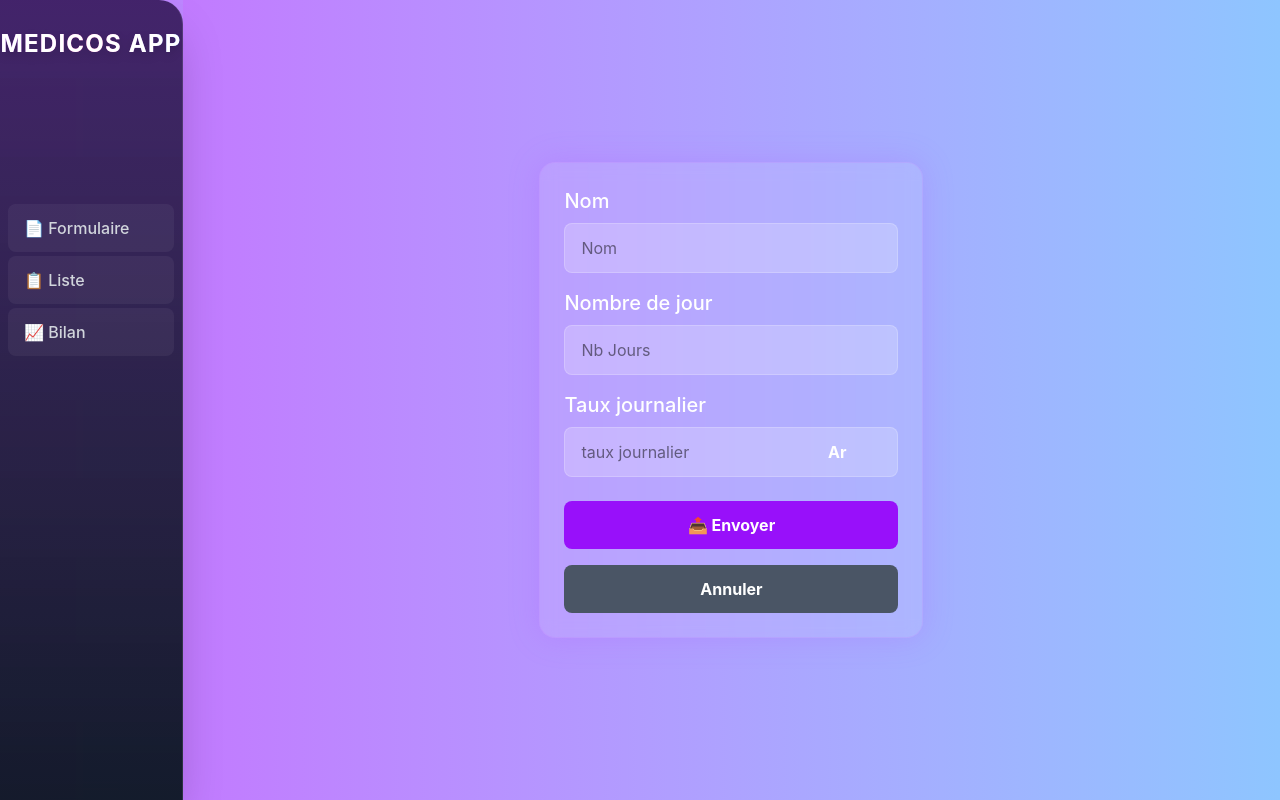
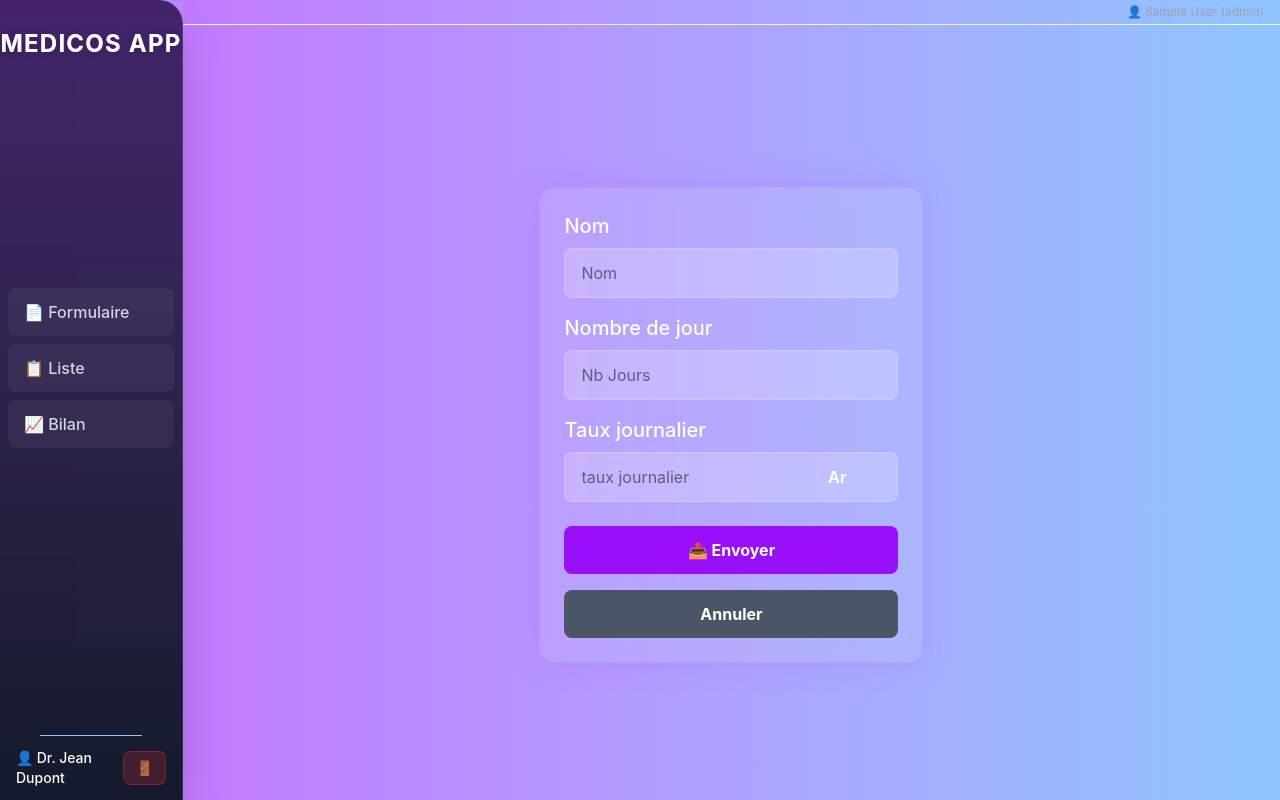
Before and after one commit to landry-geek/Medicos_Gestion, a Vue app in the folder frontend/: page / in a window 1280 px wide. Built offline with nearby package versions, Linux system fonts and the light colour scheme; no server answers; sample sign-in values are in the browser's storage.

Commit message:
final commit

```diff
--- a/frontend/src/components/BilanView.vue
+++ b/frontend/src/components/BilanView.vue
@@ -1,4 +1,9 @@
 <template>
+
+        <div class="text-xs text-gray-400 text-right px-4 py-1 border-b border-gray-100">
+          👤 {{ auth?.user?.value?.name }}
+        </div>
+
 <div class=" w-[85vw] h-screen">
     <div class=" flex items-center justify-around p-5 gap-9 w-[85vw] h-40">
         <div class="bg-gray-700/80 backdrop-blur-sm p-6 rounded-2xl shadow-xl w-56 text-center border border-white/10">
@@ -98,8 +103,15 @@
 
 <script>
 import axios from "axios"
+import { inject } from 'vue'  // ← AJOUTER CETTE LIGNE
 
 export default {
+     // ⬇️ AJOUTER CETTE SECTION ⬇️
+    setup() {
+        const auth = inject('auth')
+        return { auth }
+    },
+    // ⬆️ FIN AJOUT ⬆️
    props: {
     medecins: {
         type: Array,
--- a/frontend/src/components/FormulaireView.vue
+++ b/frontend/src/components/FormulaireView.vue
@@ -1,4 +1,7 @@
 <template>
+            <div class="text-xs text-gray-400 text-right px-4 py-1 border-b border-gray-100">
+    👤 {{ auth?.user?.value?.name }} ({{ auth?.user?.value?.role }})
+            </div>
 
     <div class="flex items-center justify-center min-h-screen bg-gradient-to-r from-purple-400 to-blue-300">
     <form  @submit.prevent="ajouterMedecin" class="shadow-[0_0_30px_rgba(168,85,247,0.5)]
@@ -47,9 +50,17 @@
 <script>
 
 import axios from "axios"
+import { inject } from 'vue'
 
 export default
 {
+
+   setup() {
+        const auth = inject('auth')
+        return { auth }
+    },
+
+
         // Ajouter dans les props
 props: {
     medecin: {
--- a/frontend/src/components/ListeView.vue
+++ b/frontend/src/components/ListeView.vue
@@ -1,9 +1,16 @@
 <template>
 
+
     <div  class="w-260 h-screen flex items-center justify-center">
+
         <div class="bg-white h-[70vh] w-[800px]
         shadow-[0_0_60px_rgba(239,68,68,0.8)]
         overflow-hidden  flex flex-col rounded-lg shadow-lg">
+
+            <div class="text-xs text-gray-400 px-4 py-1 text-right border-b border-gray-100">
+            👤 {{ auth?.user?.value?.name }} ({{ auth?.user?.value?.role }})
+            </div>
+
             <div  class="bg-gray-400 flex items-center text-white">
                 <span class=" text-black  bg-green-100 font-bold w-16 px-2 py-1">Numed</span>
                 <span class=" text-black font-bold w-40 px-2 py-1">Nom</span>
@@ -51,8 +58,17 @@
 
 <script>
 import axios from "axios"
+import { inject } from 'vue'
 export default {
+    // ⬇️ AJOUTER CETTE SECTION ⬇️
+    setup() {
+        const auth = inject('auth')
+        return { auth }
+    },
+    // ⬆️ FIN AJOUT ⬆️
     props: {
+
+
     medecins: {
         type: Array,
         default: () => []
--- /dev/null
+++ b/frontend/src/composables/useApi.js
@@ -0,0 +1,54 @@
+// frontend/src/composables/useApi.js
+import { inject } from 'vue'
+
+export function useApi() {
+  const auth = inject('auth')
+
+  const fetchWithAuth = (endpoint, options = {}) => {
+    const token = localStorage.getItem('medicos_token')
+    const user = auth?.user?.value || null
+
+    console.log(`📡 Appel API simulé: ${endpoint}`, {
+      headers: {
+        'Authorization': token ? `Bearer ${token}` : null,
+        'X-User-Email': user?.email || null,
+        'X-User-Role': user?.role || null
+      },
+      ...options
+    })
+
+    return new Promise((resolve) => {
+      setTimeout(() => {
+        const mockResponses = {
+          '/api/patients': {
+            success: true,
+            data: [
+              { id: 1, nom: 'Martin', prenom: 'Sophie', age: 45, diagnostic: 'Hypertension' },
+              { id: 2, nom: 'Bernard', prenom: 'Michel', age: 62, diagnostic: 'Diabète' },
+              { id: 3, nom: 'Dubois', prenom: 'Claire', age: 38, diagnostic: 'Migraine' }
+            ]
+          },
+          '/api/bilans': {
+            success: true,
+            data: [
+              { id: 1, patient: 'Sophie Martin', date: '2026-06-20', resultats: 'Normaux' },
+              { id: 2, patient: 'Michel Bernard', date: '2026-06-18', resultats: 'À surveiller' }
+            ]
+          }
+        }
+
+        if (mockResponses[endpoint]) {
+          resolve(mockResponses[endpoint])
+        } else {
+          resolve({
+            success: true,
+            message: `Données mockées pour ${endpoint}`,
+            data: []
+          })
+        }
+      }, 300)
+    })
+  }
+
+  return { fetchWithAuth }
+}
--- /dev/null
+++ b/frontend/src/composables/useAuth.js
@@ -0,0 +1,86 @@
+// frontend/src/composables/useAuth.js
+import { ref, computed, readonly } from 'vue'
+
+// États globaux
+const user = ref(null)
+const isAuthenticated = ref(false)
+const loading = ref(false)
+
+export function useAuth() {
+  // Action de connexion
+        const login = (email, password) => {
+            loading.value=true
+  return new Promise((resolve) => {
+    setTimeout(() => {
+      const userData = {
+        id: 1,
+        name: 'Dr. Jean Dupont',
+        email: email || 'jean.dupont@medicos.com',
+        role: 'medecin',
+        specialite: 'Cardiologie',
+        avatar: 'https://ui-avatars.com/api/?name=JD&background=0D9488&color=fff'
+      }
+
+      user.value = userData
+      isAuthenticated.value = true
+
+      localStorage.setItem('medicos_token', 'fake_jwt_token_12345')
+      localStorage.setItem('medicos_user', JSON.stringify(userData))
+
+      loading.value = false  // ← S'assurer que loading passe à false
+
+      resolve(userData)
+    }, 500)
+  })
+}
+
+
+  // Action de déconnexion
+  const logout = () => {
+    user.value = null
+    isAuthenticated.value = false
+    loading.value = false
+    localStorage.removeItem('medicos_token')
+    localStorage.removeItem('medicos_user')
+  }
+
+  // Vérifier l'authentification
+  const checkAuth = () => {
+    const token = localStorage.getItem('medicos_token')
+    const storedUser = localStorage.getItem('medicos_user')
+
+    if (token && storedUser) {
+      try {
+        user.value = JSON.parse(storedUser)
+        isAuthenticated.value = true
+        return true
+      } catch (e) {
+        localStorage.removeItem('medicos_user')
+        return false
+      }
+    }
+    return false
+  }
+
+  // Computed
+  const getUser = computed(() => user.value)
+  const getIsAuthenticated = computed(() => isAuthenticated.value)
+  const getLoading = computed(() => loading.value)
+  const getUserRole = computed(() => user.value?.role || null)
+
+  // Initialisation automatique
+  checkAuth()
+
+  return {
+    user: readonly(user),
+    isAuthenticated: readonly(isAuthenticated),
+    loading: readonly(loading),
+    getUser,
+    getIsAuthenticated,
+    getLoading,
+    getUserRole,
+    login,
+    logout,
+    checkAuth
+  }
+}
--- a/frontend/src/main.js
+++ b/frontend/src/main.js
@@ -2,9 +2,15 @@ import { createApp } from 'vue'
 import App from './App.vue'
 import router from './router'
 import './main.css'
+import { useAuth } from './composables/useAuth'
 
 const app = createApp(App)
 
+
+const auth = useAuth()
+app.provide('auth', auth)
+
 app.use(router)
 
+
 app.mount('#app')
--- a/frontend/src/router/index.js
+++ b/frontend/src/router/index.js
@@ -1,4 +1,5 @@
 import { createRouter, createWebHistory } from 'vue-router'
+import { useAuth } from '../composables/useAuth'
 
 const router = createRouter({
   history: createWebHistory(import.meta.env.BASE_URL),
@@ -6,9 +7,50 @@ const router = createRouter({
     {
       path: '/',
       name: 'home',
-      component: () => import('@/views/HomeView.vue')
+      component: () => import('@/views/HomeView.vue'),
+      meta: { requiresAuth: true }
     },
-  ],
+    {
+      path: '/bilan',
+      name: 'bilan',
+      component: () => import('@/components/BilanView.vue'),
+      meta: { requiresAuth: true }
+    },
+    {
+      path: '/formulaire',
+      name: 'formulaire',
+      component: () => import('@/components/FormulaireView.vue'),
+      meta: { requiresAuth: true }
+    },
+    {
+      path: '/liste',
+      name: 'liste',
+      component: () => import('@/components/ListeView.vue'),
+      meta: { requiresAuth: true }
+    },
+    {
+      path: '/login',
+      name: 'login',
+      component: () => import('@/views/LoginView.vue'),
+      meta: { guest: true }
+    }
+  ]
+})
+
+// ⬇️⬇️⬇️ METTRE ICI EN DEHORS DU createRouter ⬇️⬇️⬇️
+router.beforeEach((to, _from) => {
+  const auth = useAuth()
+  auth.checkAuth()
+
+  if (to.meta.requiresAuth && !auth.isAuthenticated.value) {
+    return '/login'  // ← SUPPRIMER next() et retourner directement
+  }
+
+  if (to.meta.guest && auth.isAuthenticated.value) {
+    return '/'  // ← SUPPRIMER next() et retourner directement
+  }
+
+  return true  // ← AJOUTER return true
 })
 
 export default router
--- a/frontend/src/views/HomeView.vue
+++ b/frontend/src/views/HomeView.vue
@@ -1,76 +1,67 @@
 <template>
-    <div class="bg-gradient-to-r from-purple-400 to-blue-300 w-screen h-screen flex justify-between">
-        <div class="bg-gray-800/90 w-50 h-screen rounded-tr-3xl shadow-2xl border-r border-white/10 backdrop-blur-sm bg-gradient-to-b from-purple-900/50 to-gray-900/90">
+    <div class="  bg-gradient-to-r from-purple-400 to-blue-300 w-screen h-screen flex justify-between overflow-hidden">
+        <!-- MENU GAUCHE -->
+     <div class="bg-gray-800/90 w-50 h-screen rounded-tr-3xl shadow-2xl border-r border-white/10 backdrop-blur-sm bg-gradient-to-b from-purple-900/50 to-gray-900/90 flex flex-col">
     <h1 class="text-center pt-7 text-white text-2xl font-bold tracking-wider bg-gradient-to-r from-purple-400 via-pink-400 to-blue-400 bg-clip-text text-transparent drop-shadow-lg">MEDICOS APP</h1>
 
-            <div class="text-center space-y-2 pt-35" >
-
-                <div class="
-                bg-white/5 px-4 py-3 mx-2 my-1 text-gray-300 hover:text-white hover:bg-purple-500/20 rounded-lg transition-all duration-300 cursor-pointer  border-transparent hover:border-purple-400 hover:scale-105  flex items-center gap-3 font-medium" @click="pageActive='FormulaireView'">📄 Formulaire</div>
-                <div class="bg-white/5 px-4 py-3 mx-2 my-1 text-gray-300 hover:text-white hover:bg-purple-500/20 rounded-lg transition-all duration-300 cursor-pointer  border-transparent hover:border-purple-400 hover:scale-105 flex items-center gap-3 font-medium" @click="pageActive='ListeView'">📋 Liste</div>
-
-                <div class="bg-white/5 px-4 py-3 mx-2 my-1 text-gray-300 hover:text-white hover:bg-purple-500/20 rounded-lg transition-all duration-300 cursor-pointer  border-transparent hover:border-purple-400 hover:scale-105 flex items-center gap-3 font-medium" @click="pageActive='BilanView'">📈 Bilan</div>
+    <div class="text-center space-y-2 pb-15 flex flex-col justify-center flex-1">
+        <div class="bg-white/5 px-4 py-3 mx-2 my-1 text-gray-300 hover:text-white hover:bg-purple-500/20 rounded-lg transition-all duration-300 cursor-pointer border-transparent hover:border-purple-400 hover:scale-105 flex items-center gap-3 font-medium" @click="pageActive='FormulaireView'">📄 Formulaire</div>
+        <div class="bg-white/5 px-4 py-3 mx-2 my-1 text-gray-300 hover:text-white hover:bg-purple-500/20 rounded-lg transition-all duration-300 cursor-pointer border-transparent hover:border-purple-400 hover:scale-105 flex items-center gap-3 font-medium" @click="pageActive='ListeView'">📋 Liste</div>
+        <div class="bg-white/5 px-4 py-3 mx-2 my-1 text-gray-300 hover:text-white hover:bg-purple-500/20 rounded-lg transition-all duration-300 cursor-pointer border-transparent hover:border-purple-400 hover:scale-105 flex items-center gap-3 font-medium" @click="pageActive='BilanView'">📈 Bilan</div>
     </div>
 
+    <!-- ⬇️ AJOUTER ICI (en bas) ⬇️ -->
+    <div class="border-b border-blue-300 mx-10"></div>
+    <div class="flex items-center justify-between px-4 py-3">
+        <span class="text-white text-sm font-medium">👤 Dr. Jean Dupont</span>
+        <button
+            @click="deconnexion"
+            class="bg-red-500/20 hover:bg-red-500/40 text-red-300 hover:text-white px-3 py-1.5 rounded-lg text-sm transition-all duration-300 border border-red-500/30 hover:border-red-400"
+        >
+            🚪
+        </button>
+    </div>
+</div>
 
-            </div>
-             <!-- Dans le template, APRÈS </div> qui ferme la liste -->
-                <div v-if="showModal" class="fixed inset-0  bg-black/50 flex items-center justify-center z-50">
-
-                    <div class="  relative p-[-5] rounded-2xl w-[400px] max-h-[600px] overflow-y-hidden shadow-2xl bg-gradient-to-r from-purple-400 to-blue-300 mt-5">
-
-                        <!-- ❌ Bouton fermer -->
-                        <button @click="fermerModal" class=" bg-gray-400 absolute  top-10 right-4 h-10 w-10 flex items-center justify-center   text-black/50 hover:text-black text-xl">
+        <!-- MODAL -->
+        <div v-if="showModal" class="fixed inset-0 bg-black/50 flex items-center justify-center z-50">
+            <div class="relative p-[-5] rounded-2xl w-[400px] max-h-[600px] overflow-y-hidden shadow-2xl bg-gradient-to-r from-purple-400 to-blue-300 mt-5">
+                <button @click="fermerModal" class="bg-gray-400 absolute top-10 right-4 h-10 w-10 flex items-center justify-center text-black/50 hover:text-black text-xl">
                     X
                 </button>
-
-
-                        <!-- Formulaire -->
                 <FormulaireView
                     :medecin="medecinAModifier"
                     mode="modification"
                     @medecin-modifie="sauvegarderModification"
                     @annuler="fermerModal"
                 />
-
+            </div>
         </div>
 
-                </div>
-
-
-        <div class=" bg-gradient-to-r from-purple-400 to-blue-300  w-300 h-screen">
-
-
+        <!-- CONTENU DROITE -->
+        <div class="bg-gradient-to-r from-purple-400 to-blue-300 w-300 h-screen overflow-hidden">
             <FormulaireView
                 v-if="pageActive === 'FormulaireView'"
                 @medecin-ajoute="ajouterMedecin"
                 :medecin="medecinAModifier"
                 :mode="mode"
-
             />
 
             <ListeView
                 v-if="pageActive === 'ListeView'"
                 :medecins="liste"
                 @modifier="ouvrirModal"
-                @supprimer="supprimerMedecin"   />
+                @supprimer="supprimerMedecin"
+            />
 
-            <BilanView v-if="pageActive === 'BilanView' "
+            <BilanView
+                v-if="pageActive === 'BilanView'"
                 ref="bilanView"
                 :key="bilanKey"
                 :medecins="liste"
             />
-
-
-
-
-
         </div>
-
     </div>
-
-
-
 </template>
 
 <script>
@@ -78,41 +69,46 @@ import axios from "axios";
 import BilanView from '@/components/BilanView.vue';
 import ListeView from '@/components/ListeView.vue';
 import FormulaireView from '@/components/FormulaireView.vue';
-export default{
+import { inject } from 'vue';
 
+export default {
     data() {
         return {
             pageActive: 'FormulaireView',
             liste: [],
-      medecinAModifier :null,
-      mode : 'ajout',
-      showModal :false,
-      bilanKey: 0
+            medecinAModifier: null,
+            mode: 'ajout',
+            showModal: false,
+            bilanKey: 0,
+            auth: inject('auth')
         }
     },
-    components : {
+    components: {
         FormulaireView,
         ListeView,
         BilanView
     },
-
-    mounted(){
+    mounted() {
         this.fetchMedecins()
-    } ,
+        if (!this.auth.isAuthenticated.value) {
+            this.$router.push('/login')
+        }
+    },
     methods: {
+        deconnexion() {
+            localStorage.removeItem('medicos_token')
+            localStorage.removeItem('medicos_user')
+            window.location.href = '/login'
+        },
         ouvrirModal(medecin) {
             this.medecinAModifier = medecin
             this.showModal = true
         },
-
         fermerModal() {
             this.showModal = false
             this.medecinAModifier = null
         },
-
-
         sauvegarderModification(medecinModifie) {
-    // 🔴 MODIFIER : Appel API avec .then()
             axios.put(`http://localhost:8000/api/medecins/${medecinModifie.id}`, medecinModifie)
                 .then(() => {
                     const index = this.liste.findIndex(m => m.id === medecinModifie.id);
@@ -129,7 +125,6 @@ export default{
                     alert('Erreur lors de la modification');
                 });
         },
-        // Récupérer les médecins
         async fetchMedecins() {
             try {
                 const response = await axios.get('http://localhost:8000/api/medecins')
@@ -140,13 +135,11 @@ export default{
             }
         },
         ajouterMedecin(nouveauMedecin) {
-            this.liste.push(nouveauMedecin)  // ← Ajoute à la liste
+            this.liste.push(nouveauMedecin)
             console.log('✅ Médecin ajouté à la liste :', nouveauMedecin)
             this.bilanKey++
         },
-
         supprimerMedecin(id) {
-    // 🔴 MODIFIER : Appel API avec .then()
             axios.delete(`http://localhost:8000/api/medecins/${id}`)
                 .then(() => {
                     this.liste = this.liste.filter(medecin => medecin.id !== id);
@@ -159,17 +152,14 @@ export default{
                     alert('Erreur lors de la suppression');
                 });
         },
-        preparerModification(medecin) {   // ← Tu as déjà cette méthode
-        this.medecinAModifier = medecin   // ← AJOUTER
-        this.mode = 'modification'        // ← AJOUTER
-        this.showModal= true // ← AJOUTER (si pas déjà)
+        preparerModification(medecin) {
+            this.medecinAModifier = medecin
+            this.mode = 'modification'
+            this.showModal = true
         }
-
-
     }
 }
 </script>
 
 <style lang="scss" scoped>
-
 </style>
--- /dev/null
+++ b/frontend/src/views/LoginView.vue
@@ -0,0 +1,71 @@
+<template>
+  <div class="min-h-screen flex items-center justify-center bg-gradient-to-br from-teal-50 to-blue-50">
+    <div class="max-w-md w-full bg-white rounded-xl shadow-2xl p-8">
+      <!-- Logo -->
+      <div class="text-center mb-8">
+        <div class="w-20 h-20 bg-teal-600 rounded-full flex items-center justify-center mx-auto mb-4">
+          <span class="text-3xl text-white font-bold">M</span>
+        </div>
+        <h2 class="text-2xl font-bold text-gray-800">Medicos Gestion</h2>
+        <p class="text-gray-500 text-sm">Plateforme de gestion médicale</p>
+      </div>
+
+      <!-- Formulaire -->
+      <form @submit.prevent="handleLogin">
+        <div class="mb-4">
+          <label class="block text-gray-700 text-sm font-medium mb-2">Email professionnel</label>
+          <input
+            v-model="form.email"
+            type="email"
+            class="w-full px-4 py-2 border border-gray-300 rounded-lg focus:ring-2 focus:ring-teal-500 focus:border-transparent outline-none transition"
+            placeholder="medecin@hopital.fr"
+            required
+          >
+        </div>
+
+        <div class="mb-6">
+          <label class="block text-gray-700 text-sm font-medium mb-2">Mot de passe</label>
+          <input
+            v-model="form.password"
+            type="password"
+            class="w-full px-4 py-2 border border-gray-300 rounded-lg focus:ring-2 focus:ring-teal-500 focus:border-transparent outline-none transition"
+            placeholder="••••••••"
+            required
+          >
+        </div>
+
+        <button
+  type="submit"
+   :disabled="auth.loading.value"
+  class="w-full bg-teal-600 text-white py-2.5 px-4 rounded-lg hover:bg-teal-700 transition duration-200 font-medium"
+>
+  Se connecter
+</button>
+      </form>
+
+
+    </div>
+  </div>
+</template>
+
+<script setup>
+import { ref, inject } from 'vue'
+import { useRouter } from 'vue-router'
+
+const auth = inject('auth')
+const router = useRouter()
+
+const form = ref({
+  email: 'jean.dupont@medicos.com',
+  password: 'password123'
+})
+
+const handleLogin = async () => {
+  try {
+    await auth.login(form.value.email, form.value.password)
+    router.push('/')
+  } catch (error) {
+    console.error('Erreur:', error)
+  }
+}
+</script>
```
Also changed, not shown: frontend/src/App.vue (+11 -1 lines). Lines whose indentation alone changed are shown as unchanged.
